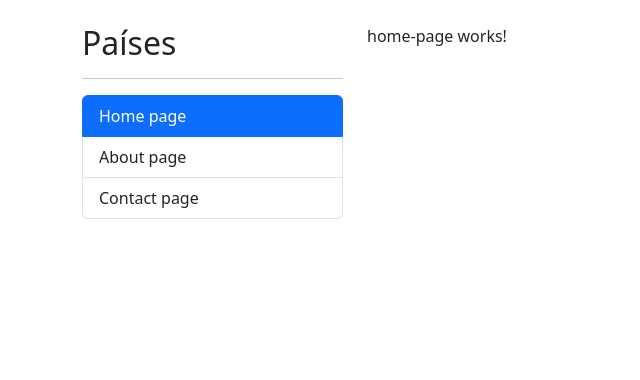
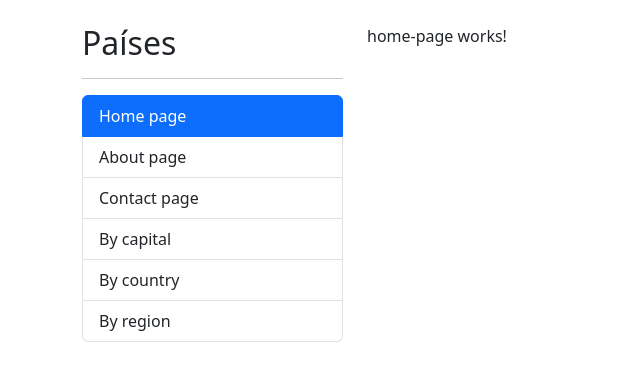
Before and after one commit to lucasggonzalez94/countryApp, an Angular app: page / in a window 1280 px wide. Shown: the top 380 px of the page, without its empty margins (0-640 px from the left). Built offline with nearby package versions, Linux system fonts and the light colour scheme.

Commit message:
routing countries

```diff
--- a/src/app/app-routing.module.ts
+++ b/src/app/app-routing.module.ts
@@ -19,6 +19,10 @@
     component: ContactPageComponent
   },
   {
+    path: 'countries',
+    loadChildren: () => import('./countries/countries.module').then(m => m.CountriesModule)
+  },
+  {
     path: '**',
     redirectTo: ''
   },
--- a/src/app/countries/countries.module.ts
+++ b/src/app/countries/countries.module.ts
@@ -1,5 +1,8 @@
 import { NgModule } from '@angular/core';
 import { CommonModule } from '@angular/common';
+
+import { CountriesRoutingModule } from './countries-routing.module';
+
 import { ByCapitalPageComponent } from './pages/by-capital-page/by-capital-page.component';
 import { ByCountryPageComponent } from './pages/by-country-page/by-country-page.component';
 import { ByRegionPageComponent } from './pages/by-region-page/by-region-page.component';
@@ -15,7 +18,8 @@
     CountryPageComponent
   ],
   imports: [
-    CommonModule
+    CommonModule,
+    CountriesRoutingModule
   ]
 })
 export class CountriesModule { }
--- a/src/app/shared/components/sidebar/sidebar.component.html
+++ b/src/app/shared/components/sidebar/sidebar.component.html
@@ -18,4 +18,24 @@
     routerLinkActive="active"
     class="list-group-item"
   >Contact page</li>
+  <li
+    routerLink="countries/by-capital"
+    routerLinkActive="active"
+    class="list-group-item"
+  >By capital</li>
+  <li
+    routerLink="countries/by-country"
+    routerLinkActive="active"
+    class="list-group-item"
+  >By country</li>
+  <li
+    routerLink="countries/by-region"
+    routerLinkActive="active"
+    class="list-group-item"
+  >By region</li>
+  <!-- <li
+    routerLink="countries/by-capital"
+    routerLinkActive="active"
+    class="list-group-item"
+  >By Capital</li> -->
 </ul>
```
Also changed, not shown: src/app/countries/countries-routing.module.ts (+28 -4 lines).
